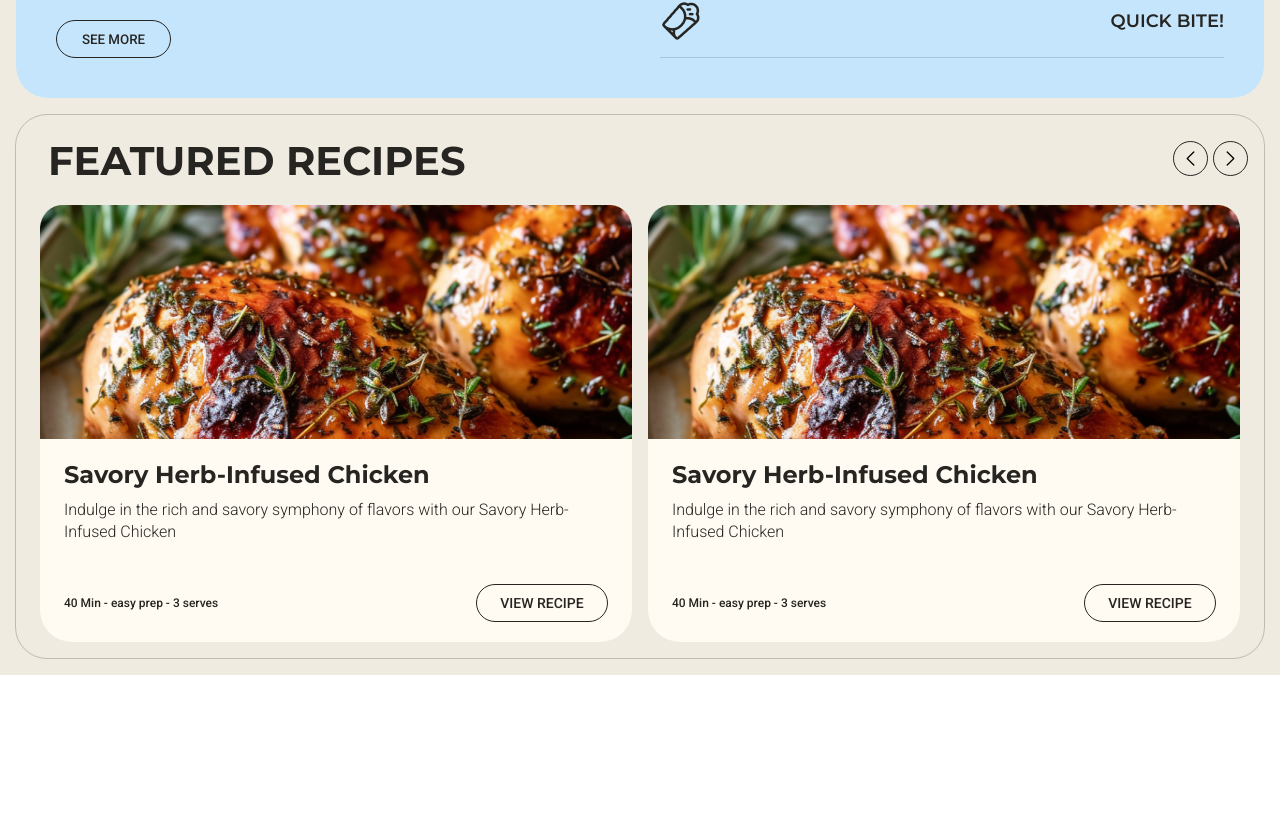
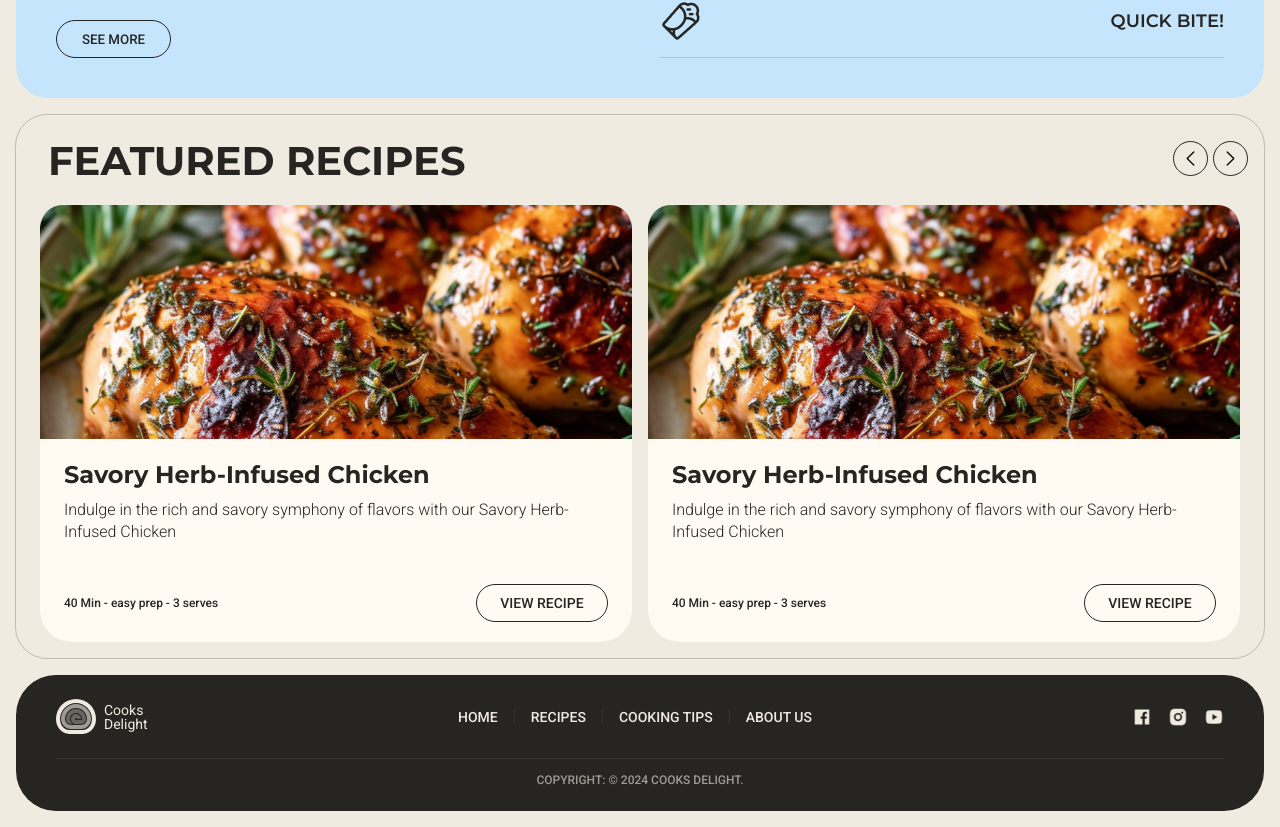
Before and after one commit to donerducktales/cooks_delight, a Next.js app: page / in a window 1280 px wide. Shown: the part 1108-1935 px from the top of the page. Before the commit the page ends 1783 px from the top, so only its background shows below. Built offline with nearby package versions, Linux system fonts and the light colour scheme.

Commit message:
зроблено футер

```diff
--- /dev/null
+++ b/app/components/Footer/Footer.tsx
@@ -0,0 +1,53 @@
+// 'use client'
+
+import styles from '@/app/components/Footer/footer.module.scss';
+import Image from "next/image";
+
+export default function Footer() {
+   return (
+      <footer className={styles.footer}>
+         <div className={styles.footerContainer}>
+            <nav className={styles.footerNav}>
+               <div className={styles.footerNavLogo}>
+                  <Image
+                     src={'/Footer/white-logo.svg'}
+                     alt="white footer logo"
+                     width={40}
+                     height={35}
+                  />
+                  <p>Cooks Delight</p>
+               </div>
+               <ul className={styles.footerNavLinks}>
+                  <li>Home</li>
+                  <li>Recipes</li>
+                  <li>Cooking tips</li>
+                  <li>About Us</li>
+               </ul>
+               <div className={styles.footerNavSocialMedia}>
+                  <Image
+                     src={'/Header/facebook-logo.png'}
+                     alt='facebook logo'
+                     width={20}
+                     height={20}
+                  />
+                  <Image
+                     src={'/Header/insta-logo.png'}
+                     alt='instagram logo'
+                     width={20}
+                     height={20}
+                  />
+                  <Image
+                     src={'/Header/yt-logo.png'}
+                     alt='youtube logo'
+                     width={20}
+                     height={20}
+                  />
+               </div>
+            </nav>
+            <div className={styles.footerCopyright}>
+               <p>Copyright: © 2024 Cooks Delight.</p>
+            </div>
+         </div>
+      </footer>
+   );
+}
--- /dev/null
+++ b/app/components/Footer/footer.module.scss
@@ -0,0 +1,105 @@
+@import '/app/styles/variables.module';
+
+.footer {
+   width: 100%;
+   background-color: $background;
+   display: flex;
+   flex-direction: column;
+   align-items: center;
+}
+
+.footerContainer {
+   max-width: 1313px;
+   width: calc(100% - 32px);
+   min-height: 136px;
+   margin: 0 16px;
+   border-radius: 40px;
+   background-color: $dark;
+   margin-bottom: 16px;
+   display: flex;
+   flex-direction: column;
+   align-items: center;
+}
+
+.footerNav {
+   display: flex;
+   width: calc(100% - 80px);
+   justify-content: space-between;
+   align-items: center;
+   margin-top: 24px;
+   padding-bottom: 24px;
+   color: $background;
+   border-bottom: 1px solid rgba($color: $background, $alpha: 0.08);
+}
+
+.footerNavLogo {
+   display: flex;
+   gap: 8px;
+   align-items: center;
+
+   p {
+      width: 50px;
+      font-size: 0.875rem;
+   }
+}
+
+.footerNavLinks {
+   display: flex;
+   gap: 16px;
+
+   li {
+      font-size: 0.875rem;
+      font-weight: 500;
+      text-transform: uppercase;
+      border-right: 1px solid rgba($color: $background, $alpha: 0.08);
+      padding-right: 16px;
+   }
+
+   li:nth-child(4) {
+      border: none;
+   }
+}
+
+.footerNavSocialMedia {
+   display: flex;
+   align-items: center;
+   gap: 16px;
+}
+
+.footerCopyright {
+   margin-top: 15px;
+
+   p {
+      font-size: 0.75rem;
+      font-weight: 500;
+      text-transform: uppercase;
+      color: rgba($color: $background, $alpha: 0.60);
+   }
+}
+
+@media (max-width: 768px) {
+   .footerContainer {
+      height: 369px;
+   }
+
+   .footerNav {
+      flex-direction: column;
+      gap: 24px;
+   }
+
+   .footerNavLinks {
+      width: 100%;
+      flex-direction: column;
+      justify-content: flex-start;
+      gap: 16px;
+
+      li {
+         border-bottom: 1px solid rgba($color: $background, $alpha: 0.08);
+         padding-bottom: 12px;
+      }
+
+      li:nth-child(4) {
+         border: none;
+      }
+   }
+}
--- a/app/layout.tsx
+++ b/app/layout.tsx
@@ -2,6 +2,7 @@ import type { Metadata } from "next";
 import "./styles/globals.css";
 import { roboto } from "./assets/fonts";
 import Header from "./components/Header/Header";
+import Footer from "./components/Footer/Footer";
 
 export const metadata: Metadata = {
    title: "Home",
@@ -18,6 +19,7 @@ export default function RootLayout({
          <body className={roboto.className}>
             <Header />
             {children}
+            <Footer />
          </body>
       </html>
    );
```
Also changed, not shown: public/Footer/white-logo.svg (added).
